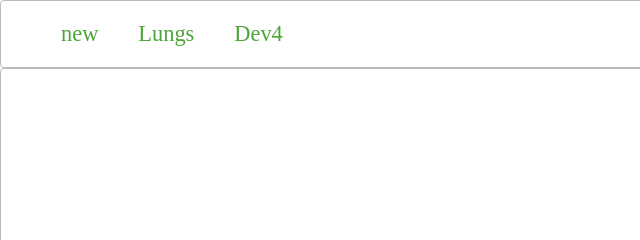
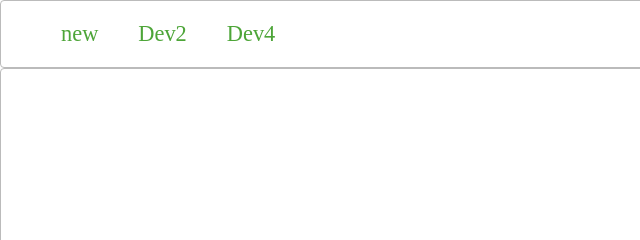
Before and after one commit to michaelarmstrong5566/phlegm, a website: page index.html in a window 1280 px wide. Shown: the top 240 px of the page, 0-640 px from the left. Drawn offline with Linux system fonts and the light colour scheme.

Commit message:
updated navigation

```diff
--- a/index.html
+++ b/index.html
@@ -12,7 +12,7 @@
     <nav class="zone green">
         <ul class="main-nav">
             <li><a href="">new</a></li>
-            <li><a href="">Lungs</a></li>
+            <li><a href="">Dev2</a></li>
             <li><a href="">Dev4</a></li>
             <li class="push"><a href="">Dev4</a></li>
         </ul>
```
